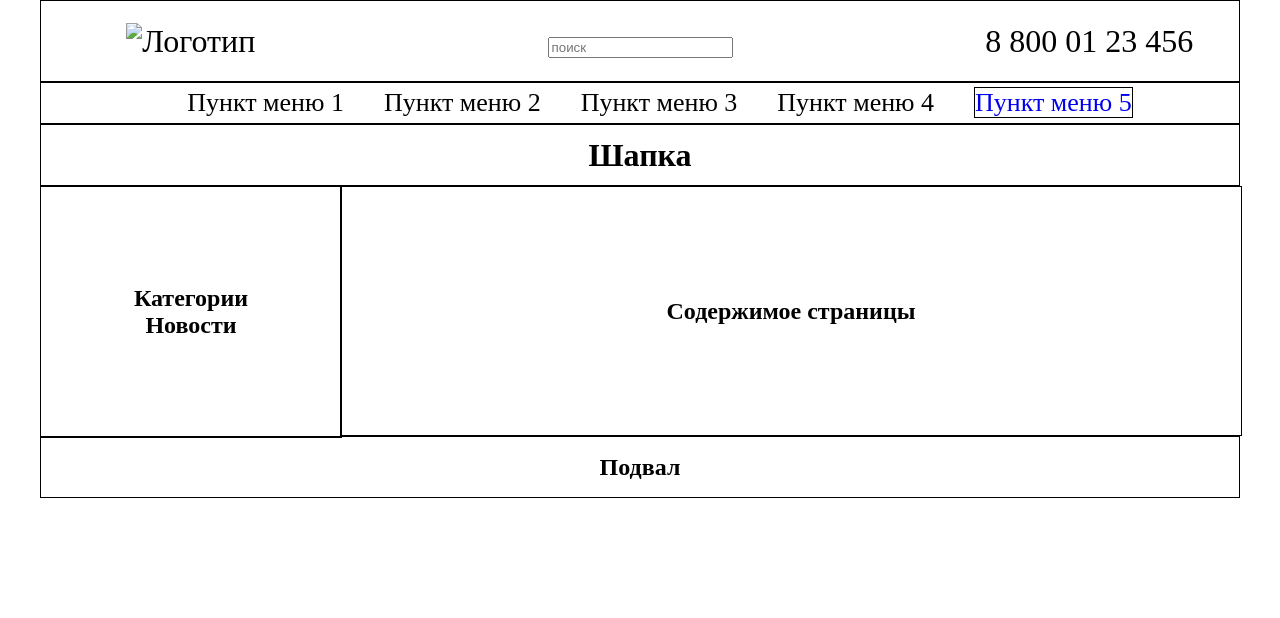
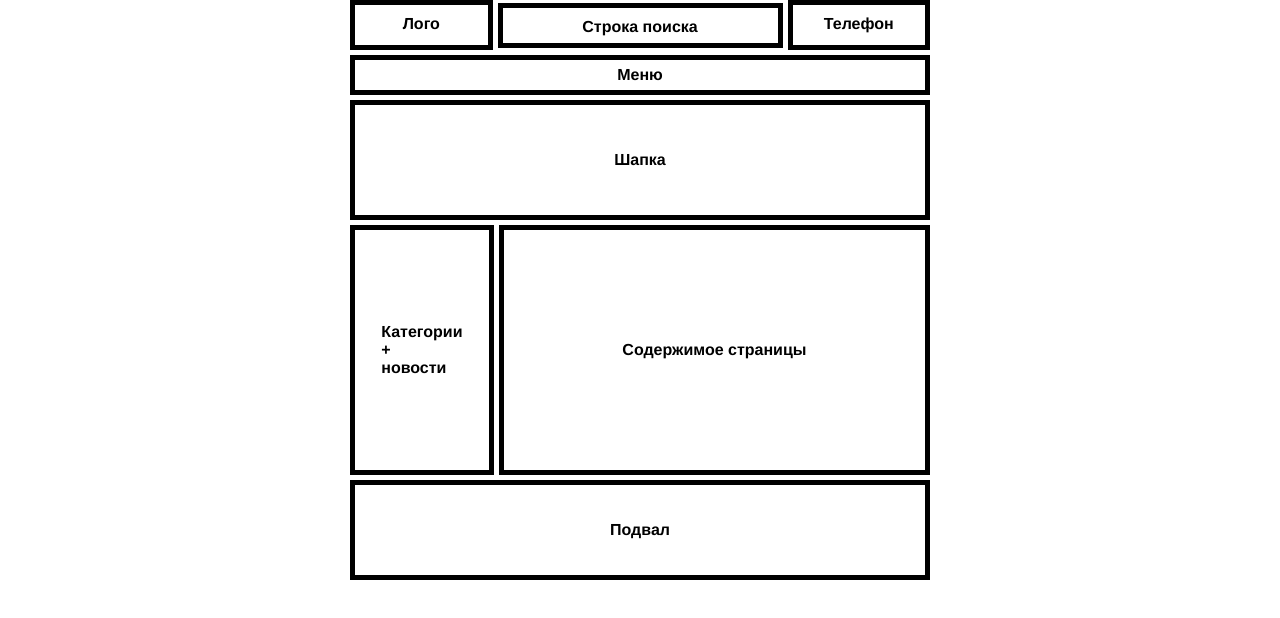
Before and after one commit to serg310583/SEO-test, a website: page Index.html in a window 1280 px wide. Drawn offline with Linux system fonts and the light colour scheme.

Commit message:
change project

```diff
--- a/Index.html
+++ b/Index.html
@@ -9,63 +9,41 @@
   <body class="container">
     <header class="header">
       <div class="header__logo">
-        <img src="" alt="Логотип" />
+        <p>Лого</p>
       </div>
       <div class="header__search-bar">
-        <label for="">
-          <input type="search" placeholder="поиск" />
-        </label>
+        <p>Строка поиска</p>
       </div>
 
       <div class="header__phone">
-        <a href="tel:+78000123456" class="phone__link"> 8 800 01 23 456 </a>
+        <p>Телефон</p>
       </div>
     </header>
 
     <nav class="menu">
-      <ul class="menu__list">
-        <li class="menu__list__item">
-          <a class="link" href="#">Пункт меню 1</a>
-        </li>
-        <li class="menu__list__item">
-          <a class="link" href="#">Пункт меню 2</a>
-        </li>
-        <li class="menu__list__item">
-          <a class="link" href="#">Пункт меню 3</a>
-        </li>
-        <li class="menu__list__item">
-          <a class="link" href="#">Пункт меню 4</a>
-        </li>
-        <li class="menu__list__item">
-          <a class="link_active" href="#">Пункт меню 5</a>
-        </li>
-      </ul>
+      <p>Меню</p>
     </nav>
 
     <header class="sub-header">
-      <h1 class="sub-header__title">Шапка</h1>
+      <p>Шапка</p>
     </header>
 
     <div class="content-wrapper">
       <aside class="aside">
-        <section class="aside__categori">
-          <h2 class="categori__title">Категории</h2>
-        </section>
-
-        <section class="aside__news">
-          <h2 class="news__title">Новости</h2>
-        </section>
+        <p>
+          Категории <br />
+          + <br />
+          новости
+        </p>
       </aside>
 
       <main class="page">
-        <article class="promo">
-          <h2 class="promo__title">Содержимое страницы</h2>
-        </article>
+        <p>Содержимое страницы</p>
       </main>
     </div>
 
     <footer class="footer">
-      <h2 class="footer__content">Подвал</h2>
+      <p>Подвал</p>
     </footer>
   </body>
 </html>
--- /dev/null
+++ b/package.json
@@ -0,0 +1,5 @@
+{
+  "dependencies": {
+    "bem-xjst": "^8.10.0"
+  }
+}
--- a/style.css
+++ b/style.css
@@ -1,80 +1,80 @@
 * {
   margin: 0 auto;
+  box-sizing: border-box;
+  font-family: 'Franklin Gothic Medium', 'Arial Narrow', Arial, sans-serif;
+  font-weight: 700;
 }
 .container {
-  width: 1200px;
+  width: 580px;
 }
 .header {
-  height: 80px;
+  height: 50px;
   display: flex;
   align-items: center;
-  font-size: 32px;
-  border: 1px solid black;
   display: grid;
   grid-template-columns: 1fr 2fr 1fr;
+  gap: 5px;
+  margin-bottom: 5px;
 }
-.phone__link {
-  color: #000;
-  font-size: 32px;
-  text-decoration: none;
+.header__logo,
+.header__search-bar,
+.header__phone,
+.menu,
+.sub-header,
+.aside,
+.page,
+.footer {
+  padding: 10px;
+  width: 100%;
+  text-align: center;
+  border: 5px solid #000;
+}
+.header__logo,
+.header__phone {
+  height: 100%;
+}
+.header__search-bar {
+  height: 90%;
 }
 .menu {
   height: 40px;
   display: flex;
   align-items: center;
-  border: 1px solid black;
-}
-.menu__list {
-  list-style: none;
-  display: flex;
-  flex-direction: row;
-  justify-content: center;
-  gap: 40px;
-}
-
-.menu__list__item .link {
-  font-size: 26px;
-  text-decoration: none;
-  color: #000;
-}
-.menu__list__item .link_active {
-  font-size: 26px;
-  text-decoration: none;
-  border: 1px solid black;
+  margin-bottom: 5px;
 }
 
 .sub-header {
-  height: 60px;
-  border: 1px solid black;
+  height: 120px;
   display: flex;
   justify-content: center;
   align-items: center;
+  margin-bottom: 5px;
 }
 .content-wrapper {
   display: grid;
   grid-template-columns: 1fr 3fr;
+  gap: 5px;
   height: 250px;
+  margin-bottom: 5px;
 }
 .aside {
   width: 100%;
   height: 100%;
-  border: 1px solid black;
   display: flex;
   flex-direction: column;
   justify-content: center;
+  text-align: left;
 }
 
 .page {
-  border: 1px solid black;
   width: 100%;
   display: flex;
   justify-content: center;
   align-items: center;
 }
 .footer {
-  height: 60px;
+  height: 100px;
   display: flex;
   justify-content: center;
   align-items: center;
-  border: 1px solid black;
 }
```
Also changed, not shown: 2 other files.
